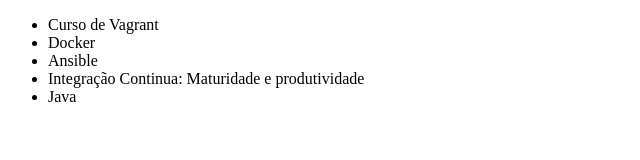
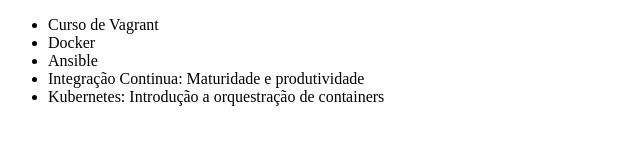
Before and after one commit to parisivitor/alura-test-github, a plain HTML site: page index.html in a window 1280 px wide. Shown: the whole page, without its empty margins (0-640 px from the left). Drawn offline with Linux system fonts and the light colour scheme.

Commit message:
adicionando o curso kubernetes

```diff
--- a/index.html
+++ b/index.html
@@ -10,7 +10,7 @@
         <li>Docker</li>
         <li>Ansible</li>
         <li>Integração Continua: Maturidade e produtividade</li>
-		<li>Java</li>
+		<li>Kubernetes: Introdução a orquestração de containers</li>
     </ul>
 </body>
 </html>
```
